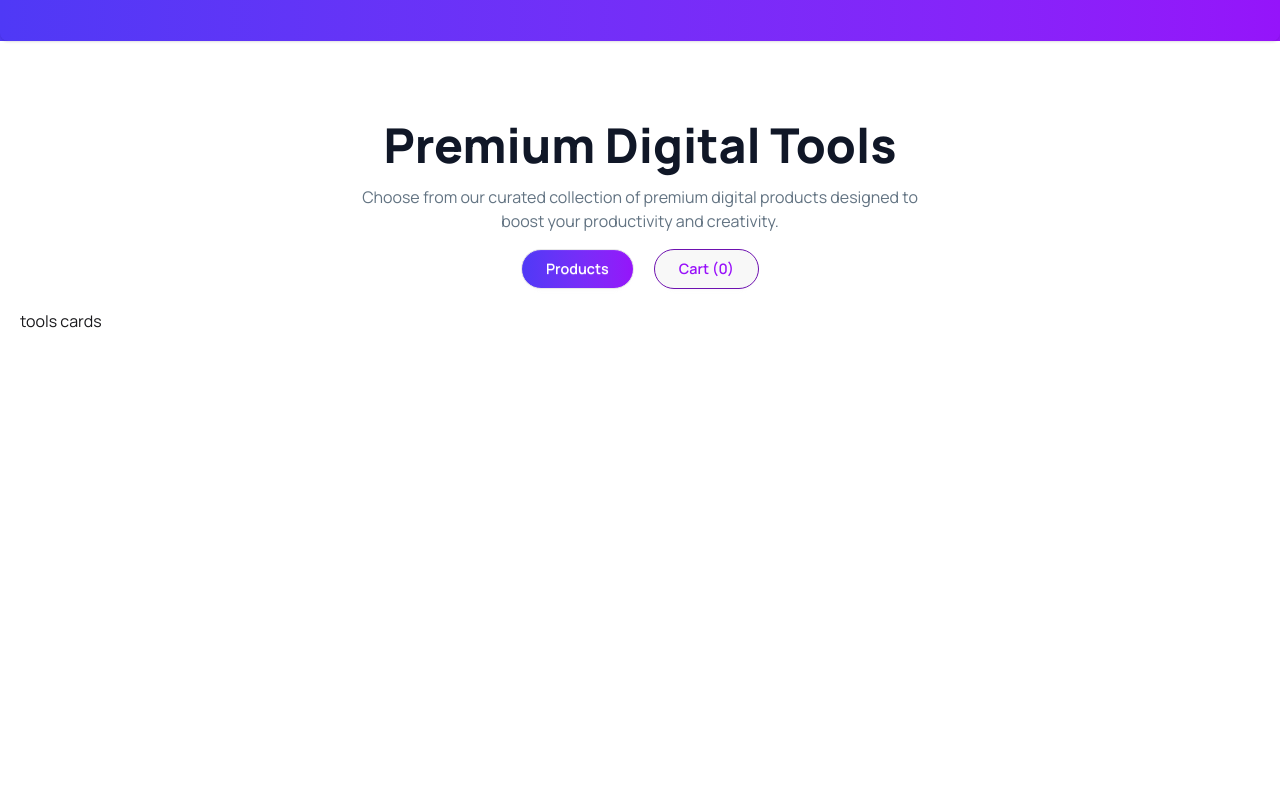
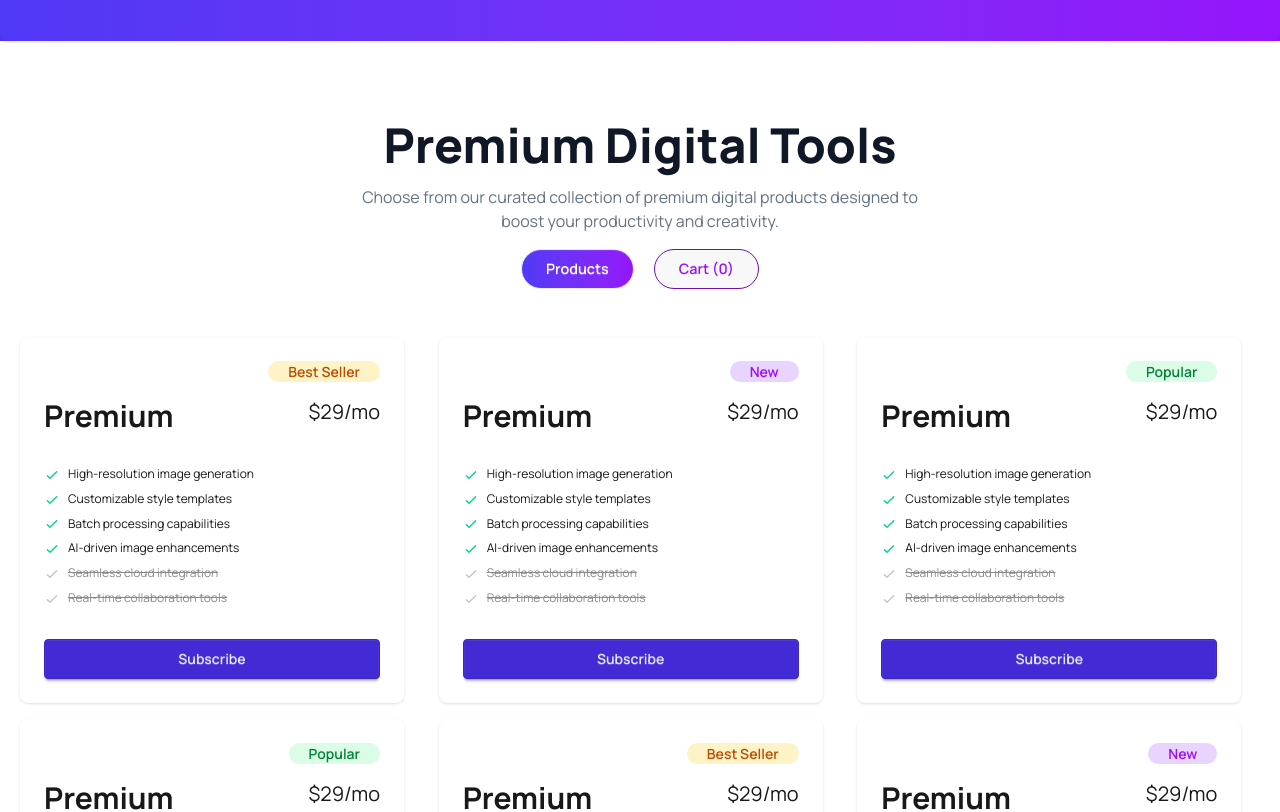
Before and after one commit to farjanayeasminrimi/DigiTools, a React (Vite) app: page / in a window 1280 px wide. Shown: the part 900-1712 px from the top of the page. Before the commit the page ends 1313 px from the top, so only its background shows below. Built offline with nearby package versions, Linux system fonts and the light colour scheme.

Commit message:
added card and updated status

```diff
--- /dev/null
+++ b/public/JsonData/Products.json
@@ -0,0 +1,101 @@
+[
+  {
+    "id": 1,
+    "name": "Resume Pro Builder",
+    "description": "Create professional resumes quickly with modern templates and smart content suggestions.",
+    "price": 19,
+    "period": "one-time",
+    "tag": "best seller",
+    "tagType": "best seller",
+    "features": ["100+ templates", "ATS optimization", "Export to PDF"],
+    "icon": "FileText"
+  },
+  {
+    "id": 2,
+    "name": "Portfolio Starter",
+    "description": "Build a clean and responsive personal portfolio site without coding.",
+    "price": 9,
+    "period": "monthly",
+    "tag": "new",
+    "tagType": "new",
+    "features": ["Custom themes", "Responsive layout", "SEO-ready pages"],
+    "icon": "LayoutTemplate"
+  },
+  {
+    "id": 3,
+    "name": "Career Boost Kit",
+    "description": "A complete package for job seekers with resume, cover letter, and interview tools.",
+    "price": 49,
+    "period": "yearly",
+    "tag": "popular",
+    "tagType": "popular",
+    "features": ["Cover letter generator", "Interview question bank", "Job tracking dashboard"],
+    "icon": "Briefcase"
+  },
+  {
+    "id": 4,
+    "name": "Design Asset Pack",
+    "description": "Get a growing library of creative assets for branding, UI, and social content.",
+    "price": 15,
+    "period": "monthly",
+    "tag": "popular",
+    "tagType": "popular",
+    "features": ["500+ icons", "Social media banners", "Editable mockups"],
+    "icon": "Palette"
+  },
+  {
+    "id": 5,
+    "name": "Invoice Master",
+    "description": "Generate branded invoices and manage payments for freelance or small business work.",
+    "price": 29,
+    "period": "one-time",
+    "tag": "best seller",
+    "tagType": "best seller",
+    "features": ["Unlimited invoices", "Tax calculation", "Client management"],
+    "icon": "Receipt"
+  },
+  {
+    "id": 6,
+    "name": "Learning Hub Plus",
+    "description": "Access premium courses, guided lessons, and progress tracking in one place.",
+    "price": 12,
+    "period": "monthly",
+    "tag": "new",
+    "tagType": "new",
+    "features": ["50+ premium courses", "Progress analytics", "Certificate downloads"],
+    "icon": "GraduationCap"
+  },
+  {
+    "id": 7,
+    "name": "Startup Launch Suite",
+    "description": "Everything a startup needs to launch fast, from branding kits to landing pages.",
+    "price": 99,
+    "period": "yearly",
+    "tag": "popular",
+    "tagType": "popular",
+    "features": ["Landing page builder", "Brand kit templates", "Analytics integration"],
+    "icon": "Rocket"
+  },
+  {
+    "id": 8,
+    "name": "Content Planner Pro",
+    "description": "Plan, organize, and schedule your content workflow for blogs and social media.",
+    "price": 14,
+    "period": "monthly",
+    "tag": "best seller",
+    "tagType": "best seller",
+    "features": ["Content calendar", "Team collaboration", "Post scheduling"],
+    "icon": "CalendarDays"
+  },
+  {
+    "id": 9,
+    "name": "E-commerce Toolkit",
+    "description": "Boost your online store with tools for product pages, promotions, and customer insights.",
+    "price": 79,
+    "period": "yearly",
+    "tag": "new",
+    "tagType": "new",
+    "features": ["Product page templates", "Discount campaign tools", "Sales reporting"],
+    "icon": "ShoppingCart"
+  }
+]
--- a/src/components/MainPage/DigitalTools/DigitalTools.jsx
+++ b/src/components/MainPage/DigitalTools/DigitalTools.jsx
@@ -1,12 +1,18 @@
-import React from "react";
+import React, { Suspense } from "react";
 import ToolsIntro from "./ToolsIntro/ToolsIntro";
 import ToolsCards from "./ToolsCards/ToolsCards";
+
+const toolsDataLoad = async () => {
+  const toolsRes = await fetch("/public/JsonData/Products.json");
+  return await toolsRes.json();
+};
 
 const DigitalTools = () => {
   return (
     <div className="max-w-[1240px] mx-auto py-20 flex flex-col gap-5">
-      <ToolsIntro></ToolsIntro>
-      <ToolsCards></ToolsCards>
+      <Suspense fallback={<span className="loading loading-spinner loading-xl"></span>}>
+        <ToolsIntro toolsDataLoad={toolsDataLoad()}></ToolsIntro>
+      </Suspense>
     </div>
   );
 };
--- /dev/null
+++ b/src/components/MainPage/DigitalTools/ToolCard/ToolCard.jsx
@@ -0,0 +1,141 @@
+import React from "react";
+
+const ToolCard = ({ card }) => {
+  console.log(card);
+  return (
+    <div className="card w-96 bg-base-100 shadow-sm">
+      <div className="card-body">
+        {/* Status */}
+        <div className="flex justify-end">
+          {card.tagType === "best seller" ? (
+            <span className="button rounded-3xl  px-5  bg-amber-100 text-amber-700 capitalize font-semibold">
+              {card.tag}
+            </span>
+          ) : card.tagType === "new" ? (
+            <span className="button rounded-3xl  px-5  bg-purple-200 text-purple-600 capitalize font-semibold">
+              {card.tag}
+            </span>
+          ) : (
+            <span className="button rounded-3xl  px-5  bg-green-100 text-green-700 capitalize font-semibold ">
+              {card.tag}
+            </span>
+          )}
+        </div>
+        <div></div>
+        <div className="flex justify-between">
+          <h2 className="text-3xl font-bold">Premium</h2>
+          <span className="text-xl">$29/mo</span>
+        </div>
+        <ul className="mt-6 flex flex-col gap-2 text-xs">
+          <li>
+            <svg
+              xmlns="http://www.w3.org/2000/svg"
+              className="size-4 me-2 inline-block text-success"
+              fill="none"
+              viewBox="0 0 24 24"
+              stroke="currentColor"
+            >
+              <path
+                strokeLinecap="round"
+                strokeLinejoin="round"
+                strokeWidth="2"
+                d="M5 13l4 4L19 7"
+              />
+            </svg>
+            <span>High-resolution image generation</span>
+          </li>
+          <li>
+            <svg
+              xmlns="http://www.w3.org/2000/svg"
+              className="size-4 me-2 inline-block text-success"
+              fill="none"
+              viewBox="0 0 24 24"
+              stroke="currentColor"
+            >
+              <path
+                strokeLinecap="round"
+                strokeLinejoin="round"
+                strokeWidth="2"
+                d="M5 13l4 4L19 7"
+              />
+            </svg>
+            <span>Customizable style templates</span>
+          </li>
+          <li>
+            <svg
+              xmlns="http://www.w3.org/2000/svg"
+              className="size-4 me-2 inline-block text-success"
+              fill="none"
+              viewBox="0 0 24 24"
+              stroke="currentColor"
+            >
+              <path
+                strokeLinecap="round"
+                strokeLinejoin="round"
+                strokeWidth="2"
+                d="M5 13l4 4L19 7"
+              />
+            </svg>
+            <span>Batch processing capabilities</span>
+          </li>
+          <li>
+            <svg
+              xmlns="http://www.w3.org/2000/svg"
+              className="size-4 me-2 inline-block text-success"
+              fill="none"
+              viewBox="0 0 24 24"
+              stroke="currentColor"
+            >
+              <path
+                strokeLinecap="round"
+                strokeLinejoin="round"
+                strokeWidth="2"
+                d="M5 13l4 4L19 7"
+              />
+            </svg>
+            <span>AI-driven image enhancements</span>
+          </li>
+          <li className="opacity-50">
+            <svg
+              xmlns="http://www.w3.org/2000/svg"
+              className="size-4 me-2 inline-block text-base-content/50"
+              fill="none"
+              viewBox="0 0 24 24"
+              stroke="currentColor"
+            >
+              <path
+                strokeLinecap="round"
+                strokeLinejoin="round"
+                strokeWidth="2"
+                d="M5 13l4 4L19 7"
+              />
+            </svg>
+            <span className="line-through">Seamless cloud integration</span>
+          </li>
+          <li className="opacity-50">
+            <svg
+              xmlns="http://www.w3.org/2000/svg"
+              className="size-4 me-2 inline-block text-base-content/50"
+              fill="none"
+              viewBox="0 0 24 24"
+              stroke="currentColor"
+            >
+              <path
+                strokeLinecap="round"
+                strokeLinejoin="round"
+                strokeWidth="2"
+                d="M5 13l4 4L19 7"
+              />
+            </svg>
+            <span className="line-through">Real-time collaboration tools</span>
+          </li>
+        </ul>
+        <div className="mt-6">
+          <button className="btn btn-primary btn-block">Subscribe</button>
+        </div>
+      </div>
+    </div>
+  );
+};
+
+export default ToolCard;
--- a/src/components/MainPage/DigitalTools/ToolsCards/ToolsCards.jsx
+++ b/src/components/MainPage/DigitalTools/ToolsCards/ToolsCards.jsx
@@ -1,9 +1,12 @@
 import React from "react";
+import ToolCard from "../ToolCard/ToolCard";
 
-const ToolsCards = () => {
+const ToolsCards = ({ tools }) => {
   return (
-    <div>
-      <h1>tools cards</h1>
+    <div className="grid grid-cols-3 gap-4">
+      {tools.map((card) => (
+        <ToolCard key={card.id} card={card}></ToolCard>
+      ))}
     </div>
   );
 };
--- /dev/null
+++ b/src/components/MainPage/DigitalTools/ToolsCarts/Carts.jsx
@@ -0,0 +1,11 @@
+import React from "react";
+
+const Carts = () => {
+  return (
+    <div>
+      <h1>cats</h1>
+    </div>
+  );
+};
+
+export default Carts;
--- a/src/components/MainPage/DigitalTools/ToolsIntro/ToolsIntro.jsx
+++ b/src/components/MainPage/DigitalTools/ToolsIntro/ToolsIntro.jsx
@@ -1,9 +1,14 @@
+import { use } from "react";
 import { useState } from "react";
+import ToolsCards from "../ToolsCards/ToolsCards";
+import Carts from "../ToolsCarts/Carts";
 
-const ToolsIntro = () => {
+const ToolsIntro = ({ toolsDataLoad }) => {
+  const tools = use(toolsDataLoad);
   const [active, setActive] = useState("products");
 
   return (
+    <div>
       <div className="max-w-[600px] mx-auto flex flex-col gap-4 items-center text-center">
         <h1 className="title text-5xl font-extrabold">Premium Digital Tools</h1>
         <p className="description text-[1rem]">
@@ -29,6 +34,14 @@ const ToolsIntro = () => {
           </button>
         </div>
       </div>
+      <div className="mt-12">
+        {active === "products" ? (
+          <ToolsCards tools={tools}></ToolsCards>
+        ) : (
+          <Carts tools={tools}></Carts>
+        )}
+      </div>
+    </div>
   );
 };
 
```
Lines whose indentation alone changed are shown as unchanged.
